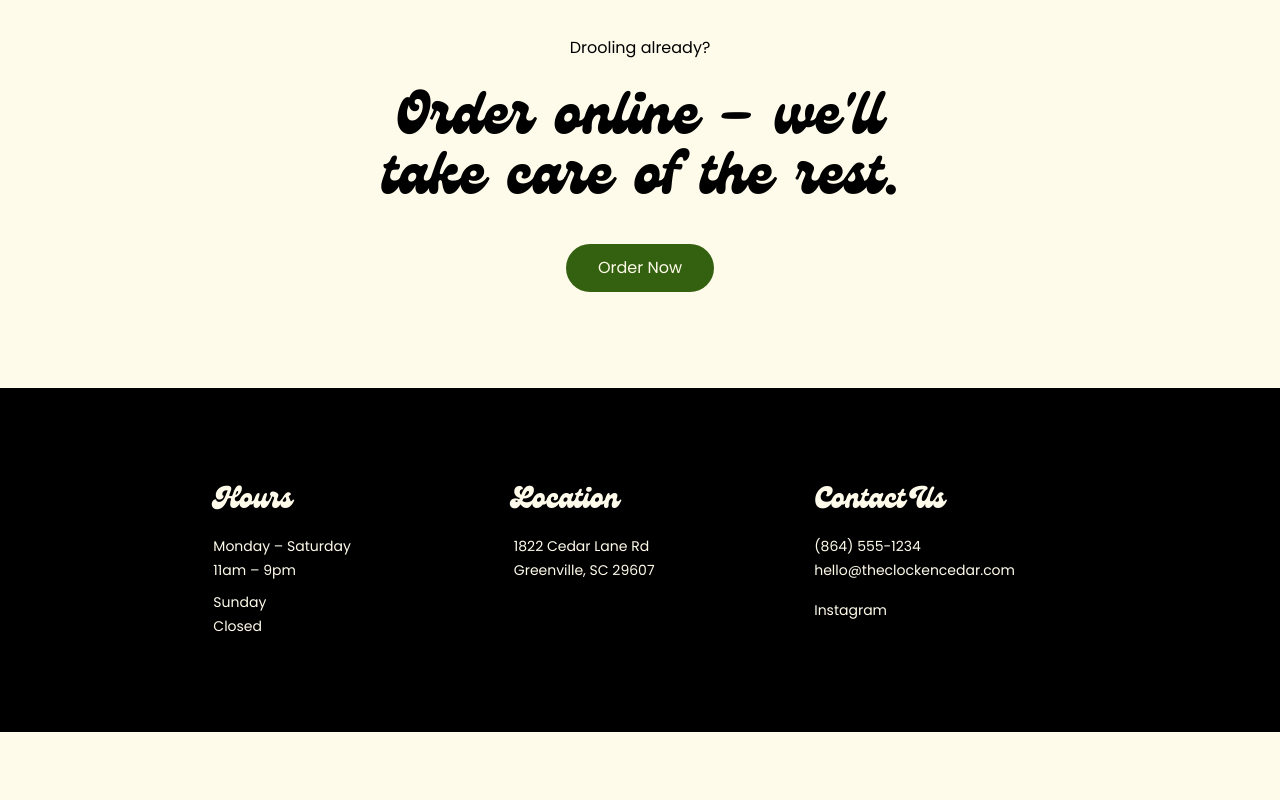
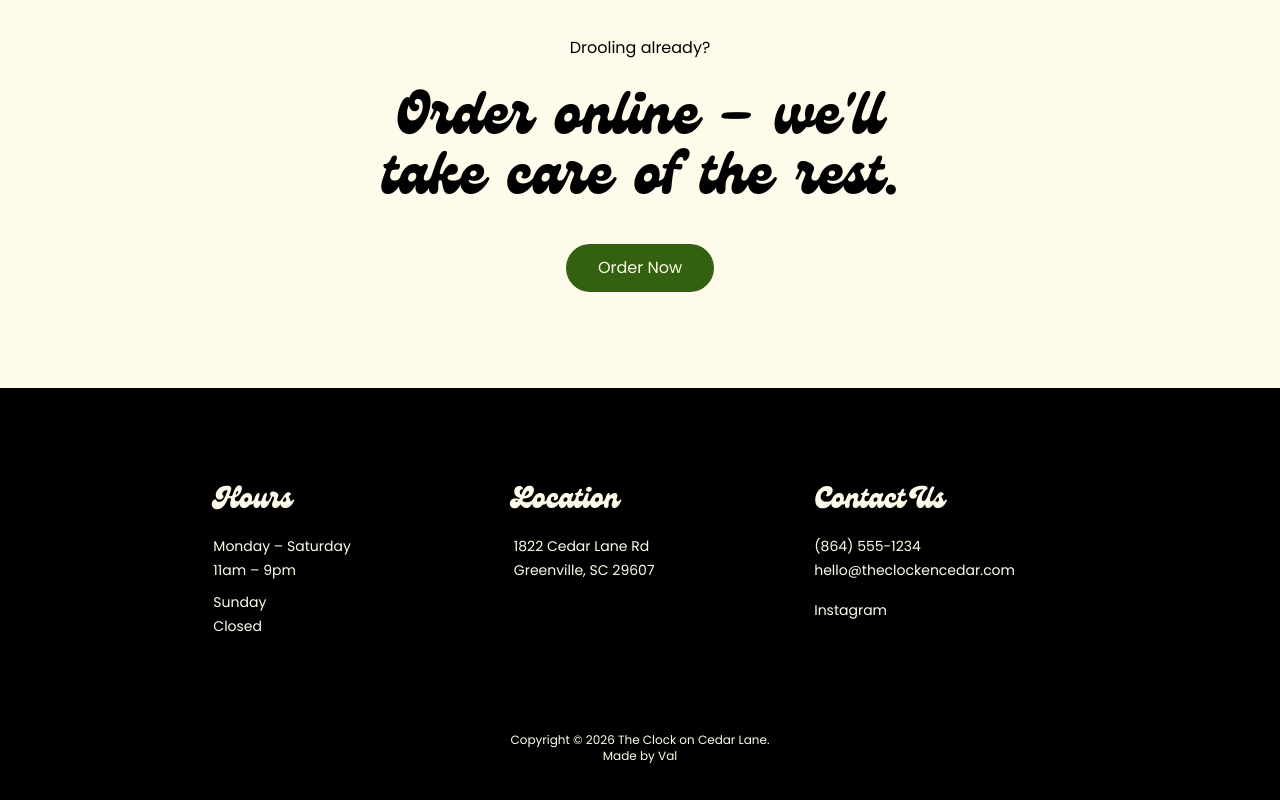
Before and after one commit to ValentinaValverde/the-clock-on-cedar-lane, a Next.js app: page / in a window 1280 px wide. Shown: the part 6627-7427 px from the top of the page. Before the commit the page ends 7359 px from the top, so only its background shows below. Built offline with nearby package versions, Linux system fonts and the light colour scheme.

Commit message:
Add copyright + creator credits (me)

```diff
--- a/app/components/Footer.tsx
+++ b/app/components/Footer.tsx
@@ -1,6 +1,7 @@
 export default function Footer() {
   return (
-    <footer className="bg-black py-24 w-full flex justify-center items-center">
+    <footer className="bg-black py-24 w-full flex flex-col justify-center items-center">
+
       <nav className="w-2/3 grid grid-cols-1 md:grid-cols-3 gap-12 text-light-green">
         <div>
           <h3 className="mb-4 genty text-3xl">Hours</h3>
@@ -37,6 +38,11 @@ export default function Footer() {
           </ul>
         </div>
       </nav>
+
+       <div className="text-light-green text-center mt-24 text-xs">
+        <p>Copyright © 2026 The Clock on Cedar Lane.</p>
+        <span>Made by</span> <a href="https://www.valentinavalverde.com/" target="_blank">Val</a>
+      </div>
     </footer>
   );
 }
```
